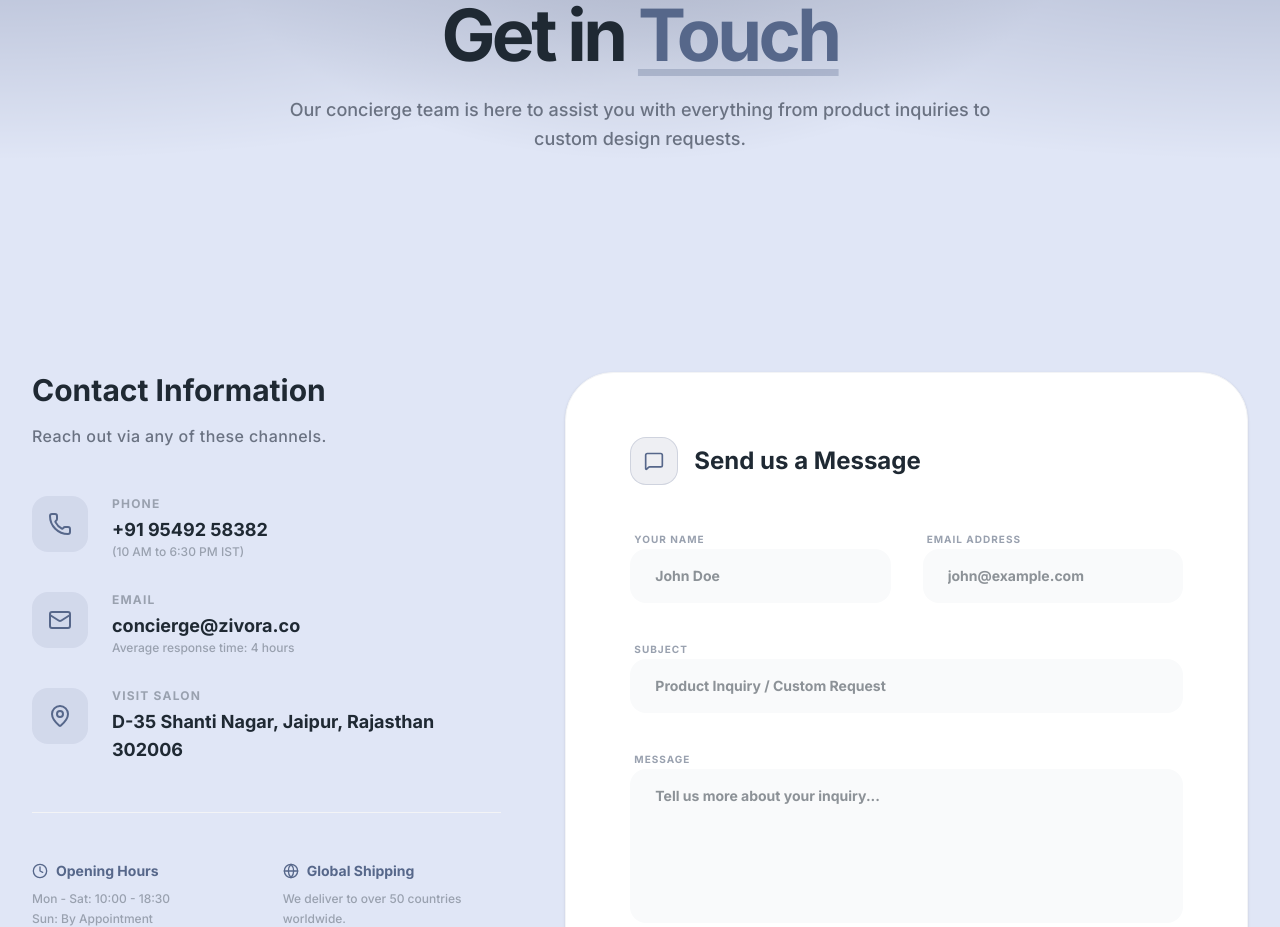
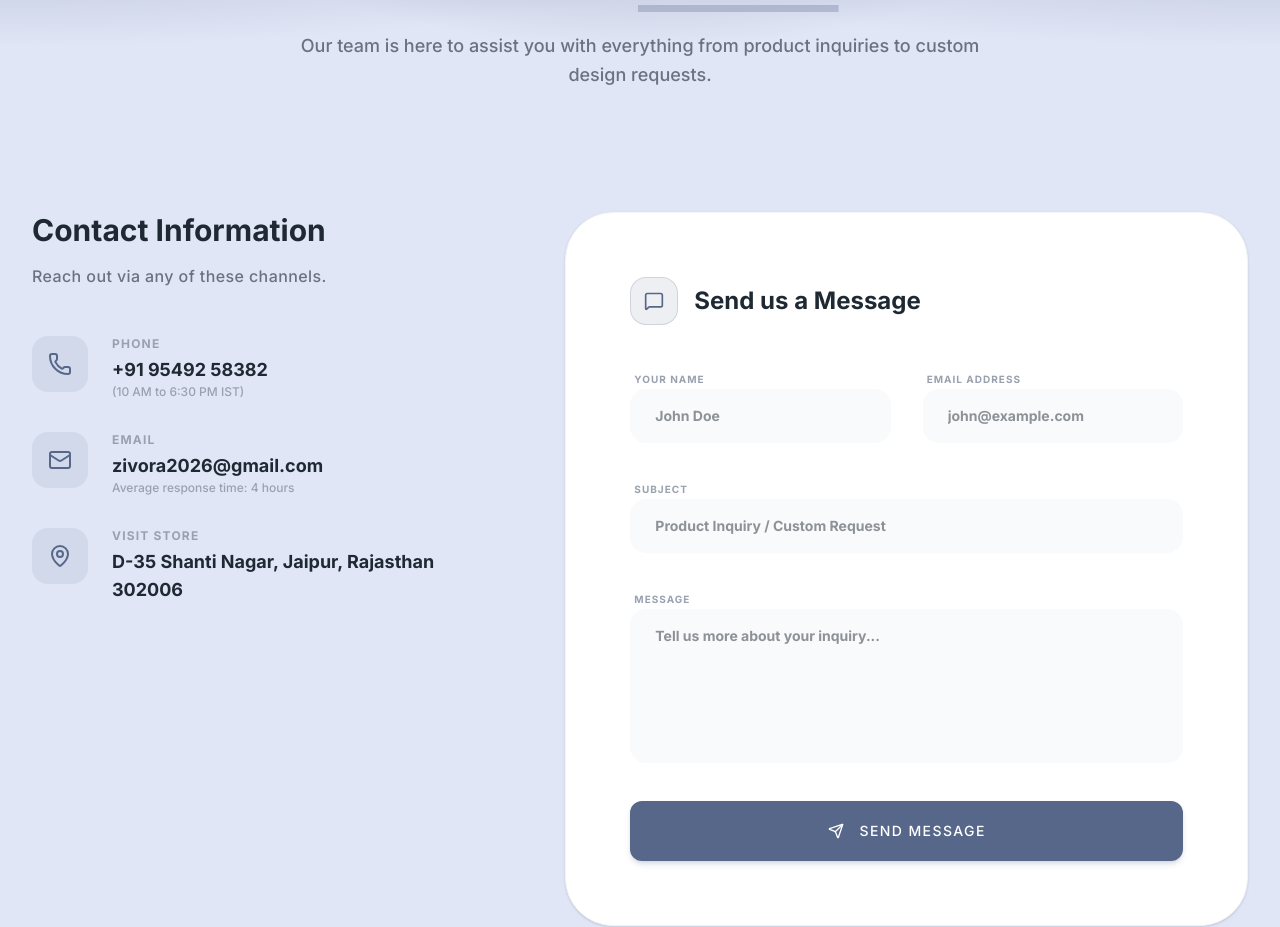
Before and after one commit to anushreemehta6/zivora, a Next.js app: page /contact in a window 1280 px wide. Shown: the part 205-1132 px from the top of the page. Built offline with nearby package versions, Linux system fonts and the light colour scheme; no server answers.

Commit message:
conatct us page completed

```diff
--- a/src/app/contact/page.tsx
+++ b/src/app/contact/page.tsx
@@ -43,14 +43,14 @@ export default function ContactPage() {
   return (
     <div className="flex flex-col gap-24 pb-24">
       {/* Hero */}
-      <section className="relative h-[50vh] w-full overflow-hidden flex items-center justify-center">
+      <section className="pt-8 relative h-[30vh] w-full overflow-hidden flex items-center justify-center">
         <div className="absolute inset-0 mesh-gradient opacity-30 -z-10" />
         <div className="relative text-center space-y-6 max-w-3xl px-8">
           <h1 className="text-5xl md:text-7xl font-bold text-secondary  tracking-tighter">
             Get in <span className="text-primary underline decoration-primary/30 underline-offset-8">Touch</span>
           </h1>
           <p className="text-lg text-gray-500 leading-relaxed font-medium">
-            Our concierge team is here to assist you with everything from product inquiries to custom design requests.
+            Our team is here to assist you with everything from product inquiries to custom design requests.
           </p>
         </div>
       </section>
@@ -81,7 +81,7 @@ export default function ContactPage() {
               </div>
               <div>
                 <p className="text-xs font-bold text-gray-400 uppercase tracking-widest mb-1">Email</p>
-                <p className="text-lg font-bold text-secondary ">concierge@zivora.co</p>
+                <p className="text-lg font-bold text-secondary ">zivora2026@gmail.com</p>
                 <p className="text-xs text-gray-400 font-medium">Average response time: 4 hours</p>
               </div>
             </div>
@@ -91,7 +91,7 @@ export default function ContactPage() {
                 <MapPin size={24} />
               </div>
               <div>
-                <p className="text-xs font-bold text-gray-400 uppercase tracking-widest mb-1">Visit Salon</p>
+                <p className="text-xs font-bold text-gray-400 uppercase tracking-widest mb-1">Visit Store</p>
                 <p className="text-lg font-bold text-secondary  max-w-sm">
                   D-35 Shanti Nagar, Jaipur, Rajasthan 302006
                 </p>
@@ -99,20 +99,7 @@ export default function ContactPage() {
             </div>
           </div>
 
-          <div className="pt-12 border-t border-gray-100 grid grid-cols-2 gap-8">
-            <div className="space-y-2">
-              <div className="flex items-center gap-2 text-primary font-bold text-sm ">
-                <Clock size={16} /> Opening Hours
-              </div>
-              <p className="text-xs text-gray-400 font-medium leading-relaxed">Mon - Sat: 10:00 - 18:30 <br /> Sun: By Appointment</p>
-            </div>
-            <div className="space-y-2">
-              <div className="flex items-center gap-2 text-primary font-bold text-sm ">
-                <Globe size={16} /> Global Shipping
-              </div>
-              <p className="text-xs text-gray-400 font-medium leading-relaxed">We deliver to over 50 countries worldwide.</p>
-            </div>
-          </div>
+
         </div>
 
         {/* Form */}
@@ -131,7 +118,7 @@ export default function ContactPage() {
                 <input
                   type="text"
                   value={form.name}
-                  onChange={(e) => setForm({...form, name: e.target.value})}
+                  onChange={(e) => setForm({ ...form, name: e.target.value })}
                   className="w-full px-6 py-4 bg-gray-50 border border-transparent rounded-2xl text-sm font-bold focus:bg-white focus:border-primary/20 transition-all outline-none"
                   placeholder="John Doe"
                   required
@@ -142,7 +129,7 @@ export default function ContactPage() {
                 <input
                   type="email"
                   value={form.email}
-                  onChange={(e) => setForm({...form, email: e.target.value})}
+                  onChange={(e) => setForm({ ...form, email: e.target.value })}
                   className="w-full px-6 py-4 bg-gray-50 border border-transparent rounded-2xl text-sm font-bold focus:bg-white focus:border-primary/20 transition-all outline-none"
                   placeholder="john@example.com"
                   required
@@ -155,7 +142,7 @@ export default function ContactPage() {
               <input
                 type="text"
                 value={form.subject}
-                onChange={(e) => setForm({...form, subject: e.target.value})}
+                onChange={(e) => setForm({ ...form, subject: e.target.value })}
                 className="w-full px-6 py-4 bg-gray-50 border border-transparent rounded-2xl text-sm font-bold focus:bg-white focus:border-primary/20 transition-all outline-none"
                 placeholder="Product Inquiry / Custom Request"
                 required
@@ -166,7 +153,7 @@ export default function ContactPage() {
               <label className="text-[10px] font-bold text-gray-400 uppercase tracking-widest px-1">Message</label>
               <textarea
                 value={form.message}
-                onChange={(e) => setForm({...form, message: e.target.value})}
+                onChange={(e) => setForm({ ...form, message: e.target.value })}
                 rows={6}
                 className="w-full px-6 py-4 bg-gray-50 border border-transparent rounded-2xl text-sm font-bold focus:bg-white focus:border-primary/20 transition-all outline-none resize-none"
                 placeholder="Tell us more about your inquiry..."
@@ -176,12 +163,13 @@ export default function ContactPage() {
 
             <Button
               type="submit"
-              variant="gold"
+              variant="primary"
               disabled={loading}
-              className="w-full py-5 text-sm font-bold uppercase tracking-widest group shadow-2xl shadow-primary/20 disabled:opacity-50"
+              className="w-full py-5 text-sm font-bold uppercase tracking-widest group shadow-2xl shadow-primary/20 disabled:opacity-50 flex justify-center items-center gap-4"
             >
+              {!loading && <Send size={16} className="" />}
               {loading ? "Sending..." : "Send Message"}
-              {!loading && <Send size={16} className="ml-3 transition-transform group-hover:translate-x-1 group-hover:-translate-y-1" />}
+
             </Button>
           </form>
         </div>
--- a/src/lib/ui.ts
+++ b/src/lib/ui.ts
@@ -2,8 +2,8 @@ export const buttonStyles = {
   primary: `
     px-6 py-3 rounded-xl font-medium text-white
     shadow-md transition-all duration-300
-    bg-secondary hover:bg-slate-800
-    hover:-translate-y-1 active:scale-95
+    bg-primary hover:bg-secondary
+
   `,
 
   gold: `
```
